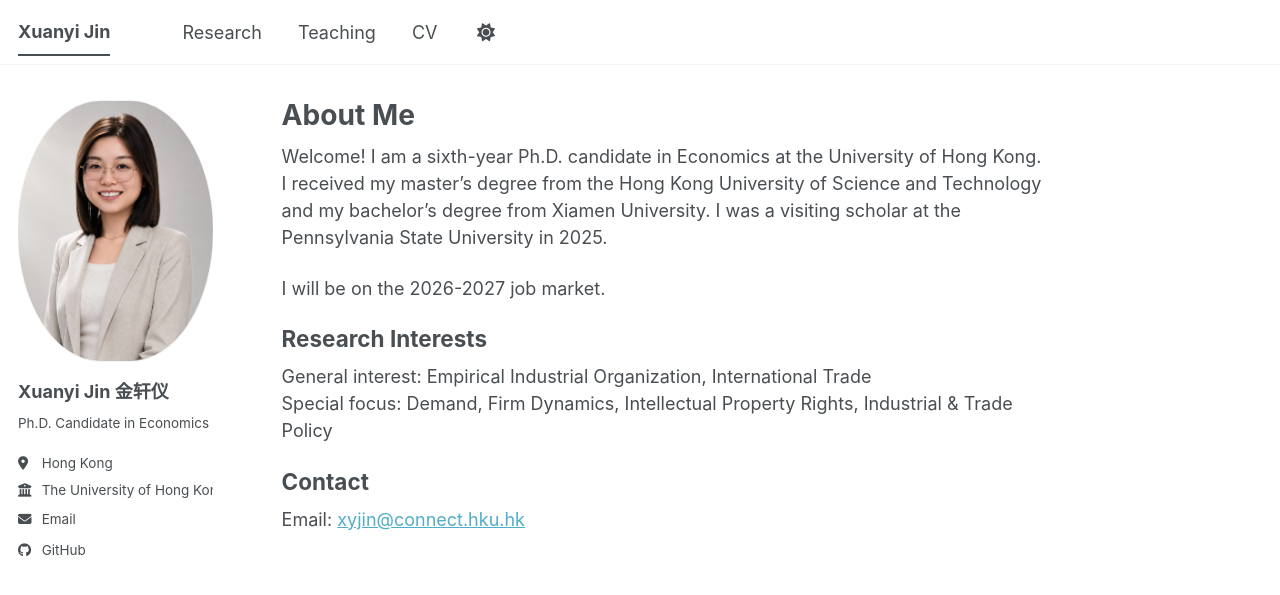
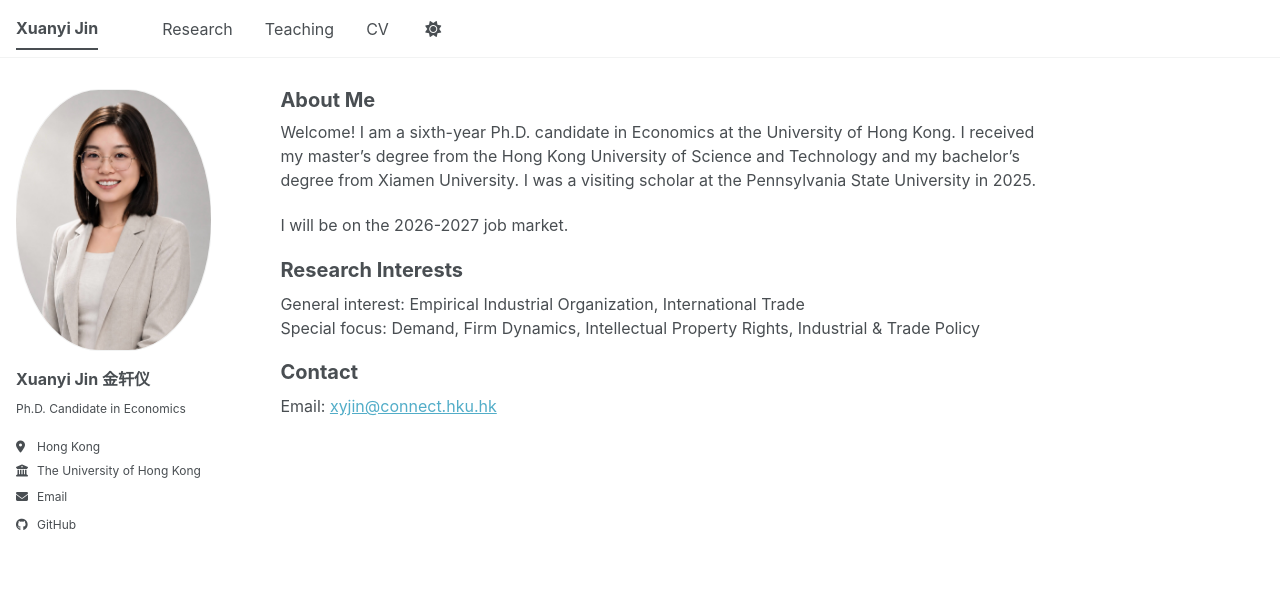
Before and after one commit to xuanyi-jin/xuanyi-jin.github.io, a Jekyll site: the page built from _pages/about.md, in a window 1280 px wide and 900 px high. Shown: the top 595 px of the window. Built offline with Jekyll 4.4.1, drawn with Linux system fonts in a browser that asks for light colours; a style sheet for code colours, icons or effects is not loaded.

Commit message:
Unify section title sizes and shrink global font one step
Co-Authored-By: Claude Fable 5 <noreply@anthropic.com>

```diff
--- a/_sass/layout/_page.scss
+++ b/_sass/layout/_page.scss
@@ -42,6 +42,7 @@
 .page__title {
   margin-top: 0;
   line-height: 1;
+  font-size: $type-size-4;
 
   & + .page__meta {
     margin-top: -0.5em;
--- a/_sass/layout/_reset.scss
+++ b/_sass/layout/_reset.scss
@@ -8,10 +8,10 @@ html {
   /* apply a natural box layout model to all elements */
   box-sizing: border-box;
   background-color: var(--global-bg-color);
-  font-size: 16px;
+  font-size: 14px;
 
   @include breakpoint($medium) {
-    font-size: 18px;
+    font-size: 16px;
   }
 
   -webkit-text-size-adjust: 100%;
```
